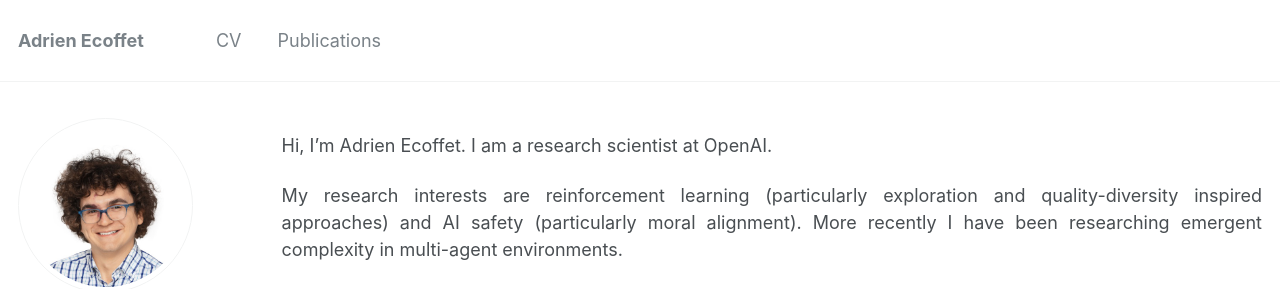
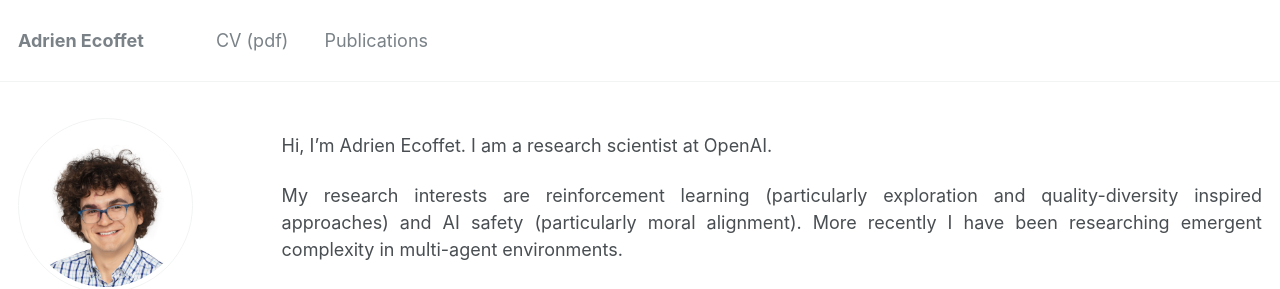
Before and after one commit to AdrienLE/AdrienLE.github.io, a Jekyll site: the page built from _pages/about.md, in a window 1280 px wide. Shown: the top 289 px of the page. Built offline with Jekyll 4.4.1, drawn with Linux system fonts in a browser that asks for light colours.

Commit message:
point out that the cv is in pdf

```diff
--- a/_data/navigation.yml
+++ b/_data/navigation.yml
@@ -1,6 +1,6 @@
 # main links links
 main:
-  - title: "CV"
+  - title: "CV (pdf)"
     url: /files/Adrien_Ecoffet_CV.pdf
 
   - title: "Publications"
```
